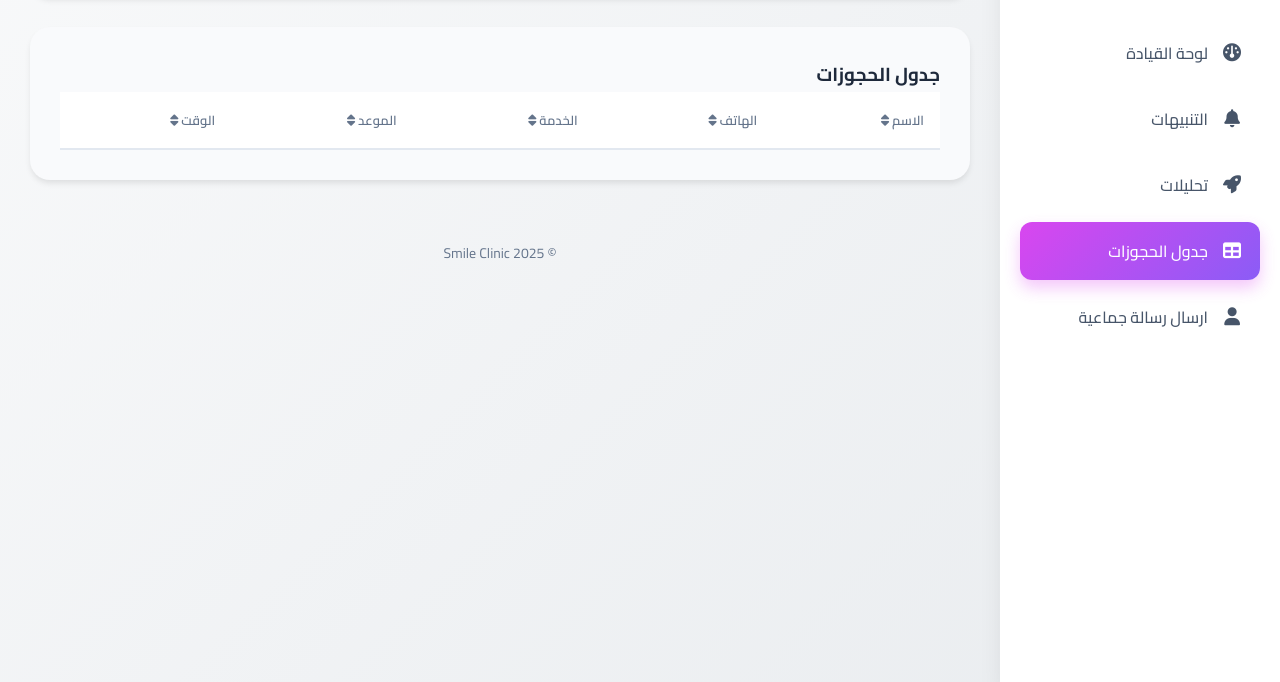
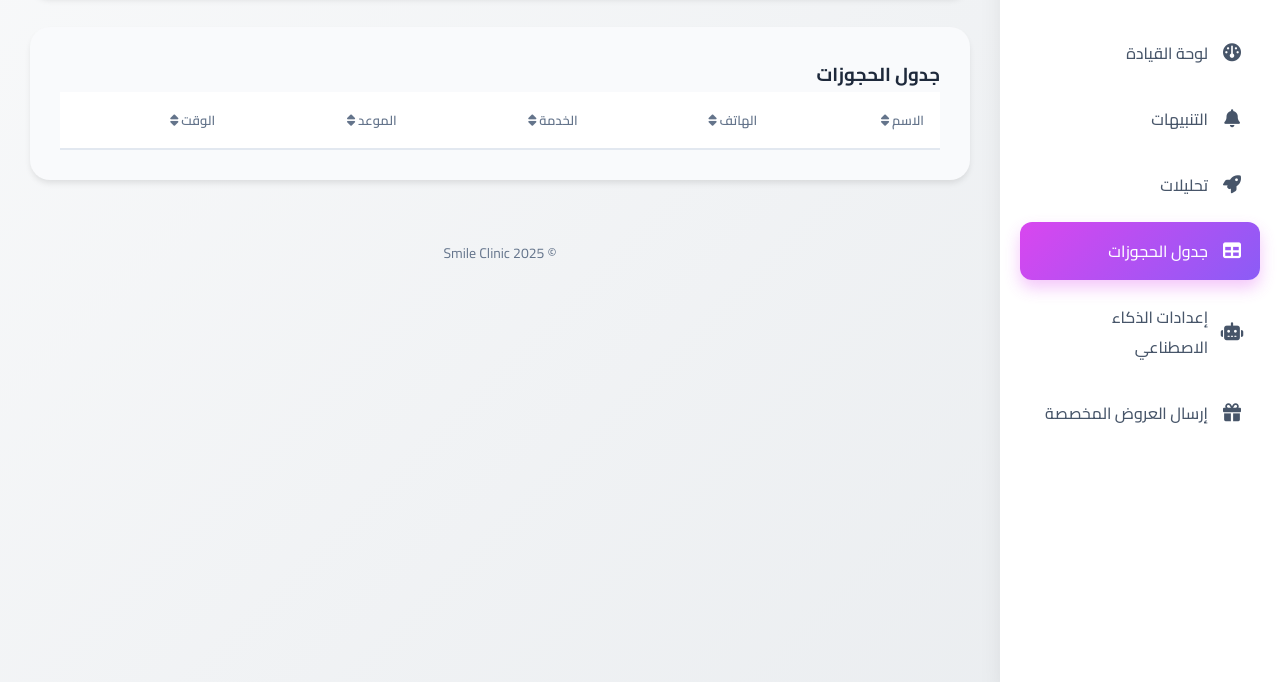
Before and after one commit to moesamiii/whatsapp-test, a website: page booking.html in a window 1280 px wide. Shown: the part 118-800 px from the top of the page. Drawn offline with nearby package versions, Linux system fonts and the light colour scheme.

Commit message:
updated]

```diff
--- a/booking.html
+++ b/booking.html
@@ -67,9 +67,14 @@
             جدول الحجوزات
           </a>
 
-          <a href="#">
-            <i class="fa-solid fa-user"></i>
-            ارسال رسالة جماعية
+          <a href="AIsettings.html">
+            <i class="fa-solid fa-robot"></i>
+            إعدادات الذكاء الاصطناعي
+          </a>
+
+          <a href="offers.html">
+            <i class="fa-solid fa-gift"></i>
+            إرسال العروض المخصصة
           </a>
         </nav>
       </aside>
```
